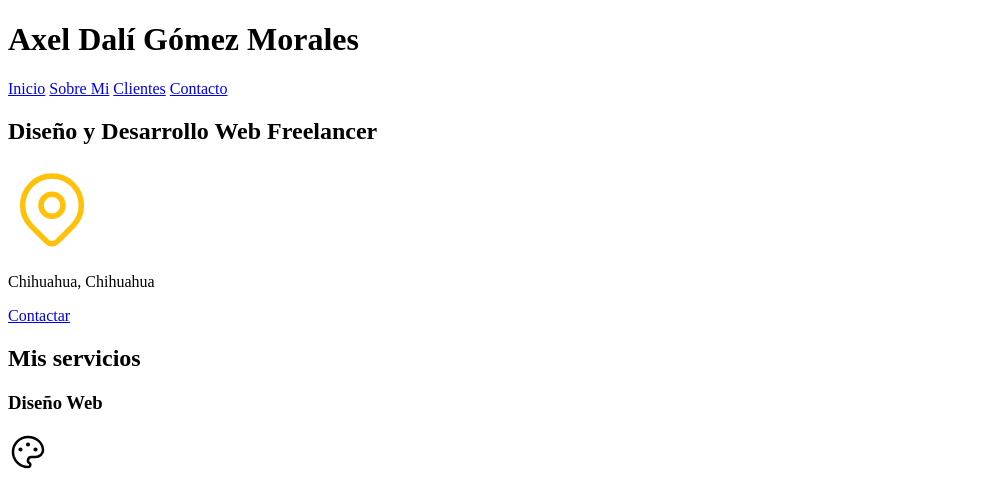
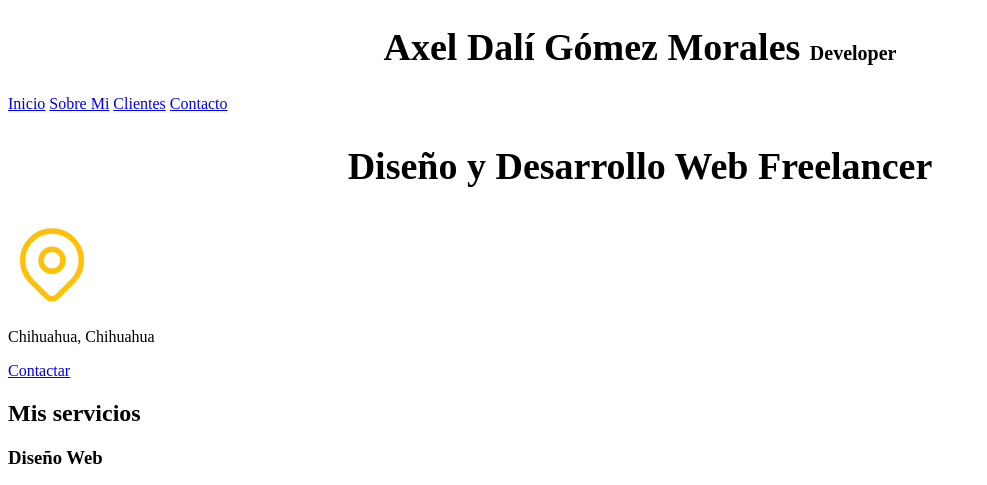
Before and after one commit to AxelDali/freelancer-website, a plain HTML site: page index.html in a window 1280 px wide. Shown: the top 485 px of the page, without its empty margins (0-987 px from the left). Drawn offline with Linux system fonts and the light colour scheme.

Commit message:
Add stylesheet

```diff
--- /dev/null
+++ b/css/styles.css
@@ -0,0 +1,16 @@
+html {
+    font-size: 62.5%;
+}
+
+body{
+    font-size: 1.6rem; /* 1rem = 10px */
+}
+
+.title {
+    text-align: center;
+    font-size: 3.8rem;
+}
+
+.title span {
+    font-size: 2rem;
+}
--- a/index.html
+++ b/index.html
@@ -5,10 +5,12 @@
     <meta http-equiv="X-UA-Compatible" content="IE=edge">
     <meta name="viewport" content="width=device-width, initial-scale=1.0">
     <title>Desarrollador</title>
+    <link rel="preload" href="css/styles.css" as="styles">
+    <link href="css/styles.css" rel="stylesheet" type="text/css">
 </head>
 <body>
     <header>
-        <h1>Axel Dalí Gómez Morales</h1>
+        <h1 class="title">Axel Dalí Gómez Morales <span>Developer</span></h1>
     </header>
 
     <nav>
@@ -19,7 +21,7 @@
     </nav>
 
     <section>
-        <h2>Diseño y Desarrollo Web Freelancer</h2>
+        <h2 class="title">Diseño y Desarrollo Web Freelancer</h2>
         <svg xmlns="http://www.w3.org/2000/svg" class="icon icon-tabler icon-tabler-map-pin" width="88" height="88" viewBox="0 0 24 24" stroke-width="1.5" stroke="#FFC107" fill="none" stroke-linecap="round" stroke-linejoin="round">
             <path stroke="none" d="M0 0h24v24H0z" fill="none"/>
             <circle cx="12" cy="11" r="3" />
```
